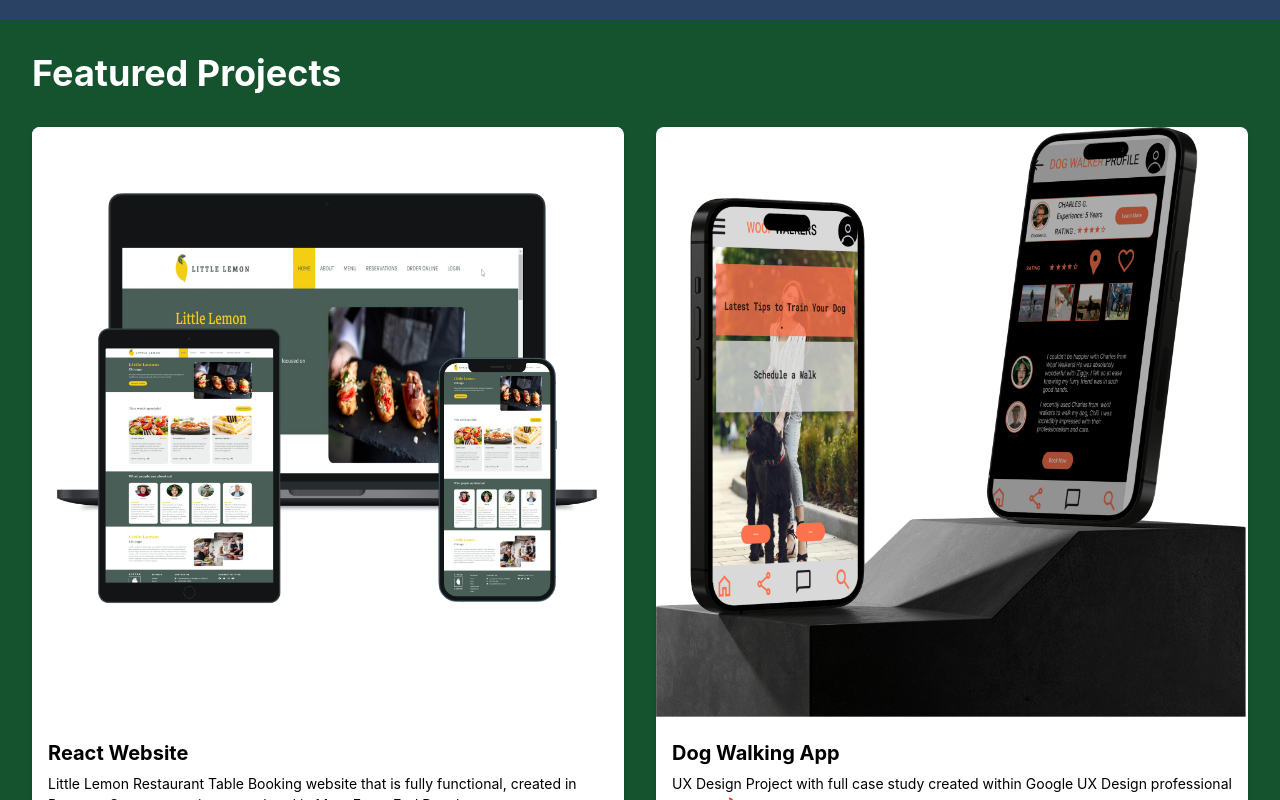
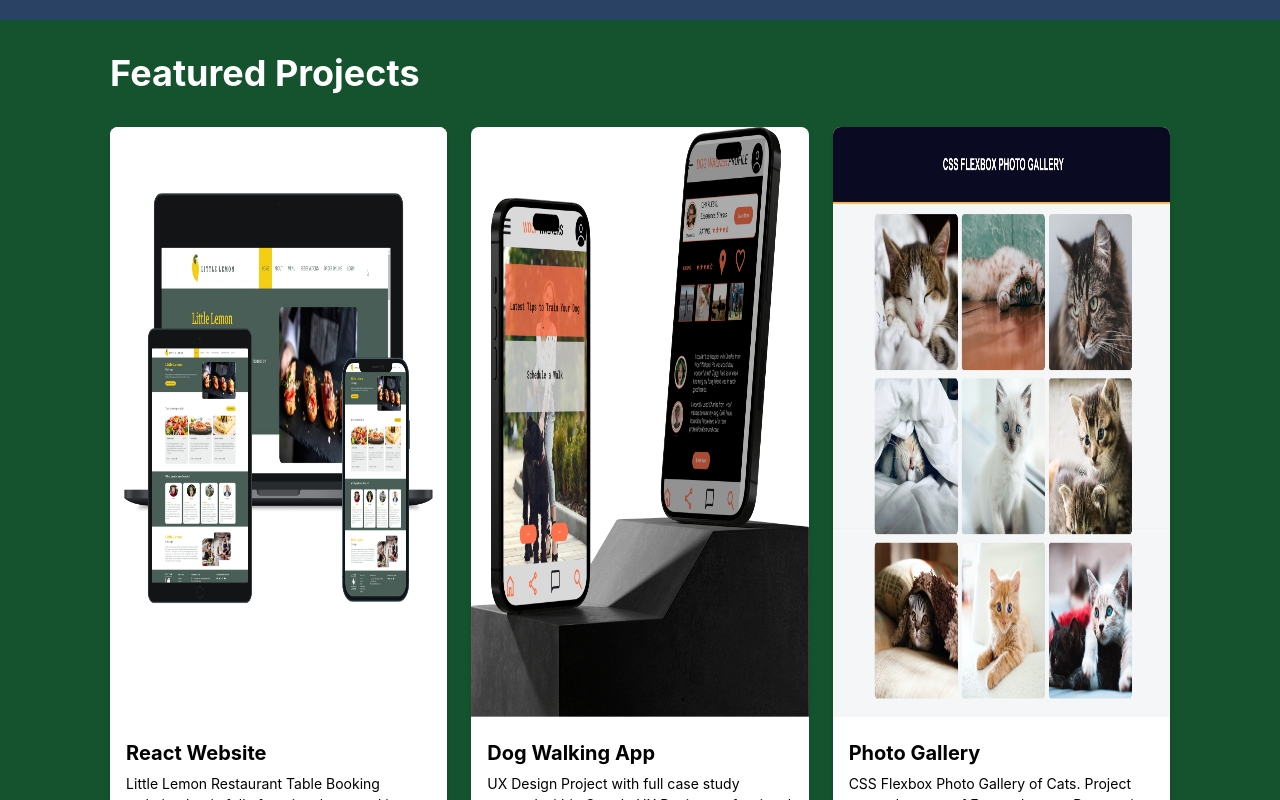
Before and after one commit to grnt7/React-Portfolio, a React (Create React App) app: page / in a window 1280 px wide. Shown: the part 780-1580 px from the top of the page. Built offline with nearby package versions, Linux system fonts and the light colour scheme.

Commit message:
Responsive Features added to ProjectsSection

```diff
--- a/src/components/ContactMeSection.js
+++ b/src/components/ContactMeSection.js
@@ -57,7 +57,7 @@ const LandingSection = () => {
       py={16}
       spacing={8}
     >
-      <VStack w="1024px" p={32} alignItems="flex-start">
+      <VStack  w="1024px" p={32} alignItems="flex-start">
         <Heading as="h1" id="contactme-section">
           Contact me
         </Heading>
--- a/src/components/ProjectsSection.js
+++ b/src/components/ProjectsSection.js
@@ -1,7 +1,7 @@
 import React from 'react';
 
 import FullScreenSection from './FullScreenSection';
-import { Box, Heading, Link, } from '@chakra-ui/react';
+import { Box, Grid, Flex, Heading, Link, useBreakpointValue } from '@chakra-ui/react';
 import { ExternalLinkIcon } from '@chakra-ui/icons'
 import Card from './Card';
 
@@ -40,7 +40,7 @@ const projects = [
 			'CSS Flexbox Photo Gallery of Cats. Project created as part of Freecodecamp Responsive Website Design Course.',
 		getImageSrc: () => require('../images/CATSGALLERY.jpeg'),
 		link: (
-			<Link href="https://www.freecodecamp.org/learn/2022/responsive-web-design/learn-css-flexbox-by-building-a-photo-gallery/step-24" isExternal target="_blank" rel="noopener noreferrer">
+			<Link href="https://www.freecodecamp.org/learn/2022/responsive-web-design/learn-css-flexbox-by-building-a-photo-gallery/step-2" isExternal target="_blank" rel="noopener noreferrer">
 			  <ExternalLinkIcon mx='2px' />
 			</Link>
 		  ),
@@ -51,7 +51,7 @@ const projects = [
 			'Learn CSS Grid. HTML and CSS Typography project created within Freecodecamp responsive website design course.',
 		getImageSrc: () => require('../images/CSSgrid Magazine.jpg'),
 		link: (
-			<Link href="https://www.freecodecamp.org/learn/full-stack-developer/workshop-magazine/step-79" isExternal target="_blank" rel="noopener noreferrer">
+			<Link href="https://zingy-bavarois-d1368f.netlify.app/" isExternal target="_blank" rel="noopener noreferrer">
 			 <ExternalLinkIcon mx='2px' />
 			</Link>
 		  ),
@@ -60,31 +60,54 @@ const projects = [
 
 const ProjectsSection = () => {
 	return (
+
 <FullScreenSection
 backgroundColor='#14532d'
 isDarkBackground
 p={8}
 alignItems='flex-start'
-			spacing={8}>
-			<Heading
-				as='h1'
-				id='projects-section'>
+spacing={8}
+>
+<Heading as='h1' id='projects-section'>
   Featured Projects
 </Heading>
-			<Box
-				display='grid'
-				gridTemplateColumns='repeat(2,minmax(0,1fr))'
-				gridGap={8}>
+<Box display={{ base: 'flex', md: 'grid' }} flexWrap="wrap" justifyContent="space-between">
+  {/* Use useBreakpointValue for responsive layout */}
+  {useBreakpointValue({
+	base: (
+	  <Flex flexWrap="wrap" justifyContent="space-between">
+		{/* Render cards in Flex layout for mobile */}
 		{projects.map((project) => (
 		  <Card
 			key={project.title}
 			title={project.title}
 			description={project.description}
 			imageSrc={project.getImageSrc()}
+
 			link={project.link}
-						pdfPath={project.pdfPath1}
 		  />
 		))}
+	  </Flex>
+	),
+	md: (
+	  <Grid
+		templateColumns={{ md: 'repeat(auto-fit, minmax(300px, 1fr))' }}
+		gap={6}
+	  >
+		{/* Render cards in Grid layout for medium and larger screens */}
+		{projects.map((project) => (
+		  <Card
+			key={project.title}
+			title={project.title}
+			description={project.description}
+			imageSrc={project.getImageSrc()}
+
+			link={project.link}
+		  />
+		))}
+	  </Grid>
+	),
+  })}
 </Box>
 </FullScreenSection>
 );
```
Lines whose indentation alone changed are shown as unchanged.
